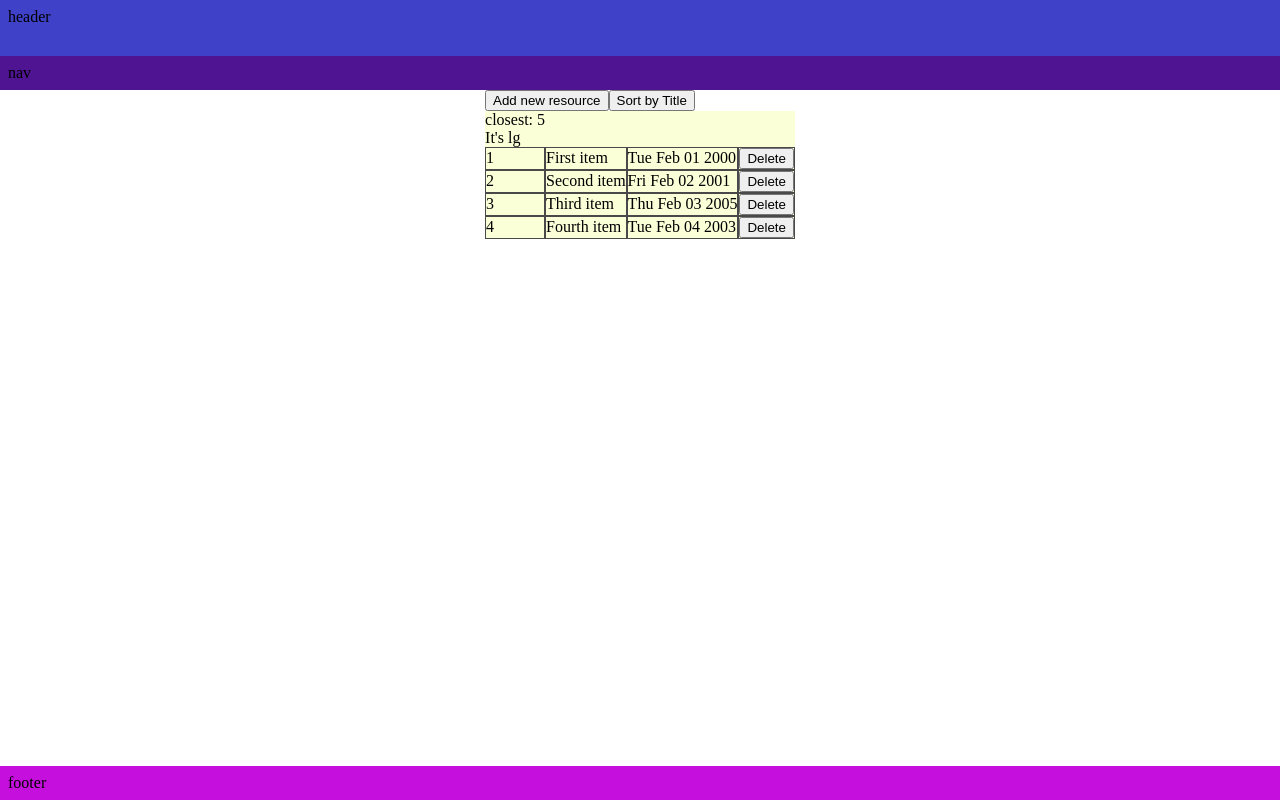
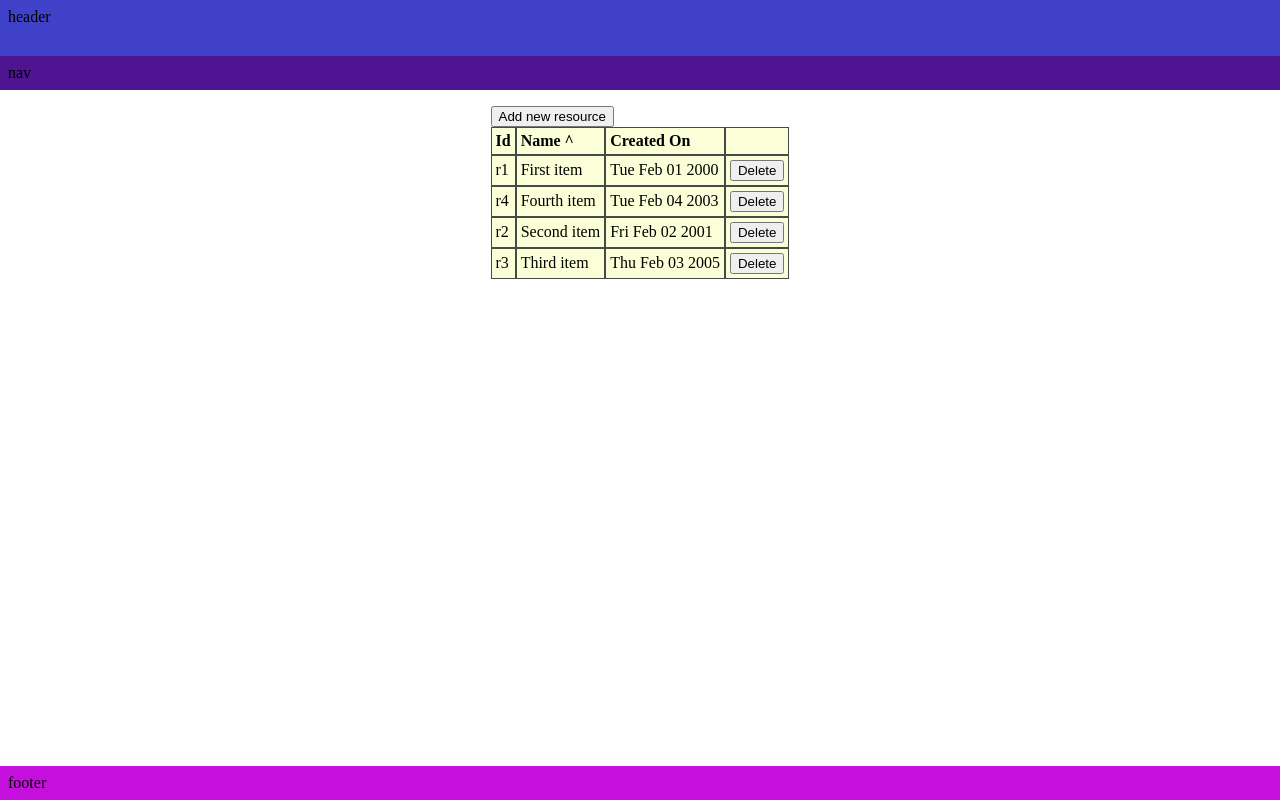
Before and after one commit to Swazimodo/react-table-test, a React (Create React App) app: page / in a window 1280 px wide. Built offline with nearby package versions, Linux system fonts and the light colour scheme.

Commit message:
feat: table header (#2)
* fix: unnest table row

* feat: better dialog

---------

Co-authored-by: Swazimodo <swn@duck.com>

```diff
--- a/src/common/confirmation.tsx
+++ b/src/common/confirmation.tsx
@@ -1,4 +1,5 @@
 import { FC } from 'react';
+import styled from 'styled-components'
 
 interface MessageProps {
   title?: string;
@@ -8,10 +9,39 @@ interface MessageProps {
 }
 
 export const ConfirmationModal: FC<MessageProps> = (props) => {
-  return <dialog>
-    {props.title && <div>{props.title}</div>}
-    <div>{props.message}</div>
-    <button onClick={props.onConfirm}>Yes</button>
-    <button onClick={props.onCancel}>Cancel</button>
-  </dialog>
+  return <CenterPointDiv>
+    <PopoverDialog open>
+      {props.title && <div>{props.title}</div>}
+      <MessageDiv>{props.message}</MessageDiv>
+      <div>
+        <button onClick={props.onConfirm}>Yes</button>
+        <button onClick={props.onCancel}>Cancel</button>
+      </div>
+    </PopoverDialog>
+  </CenterPointDiv>
 }
+
+const CenterPointDiv = styled.div`
+  position: absolute;
+  top: 0;
+  bottom: 0;
+  right: 0;
+  left: 0;
+  background-color: rgba(0,0,0,0.25);
+  display: flex;
+  flex-direction: column;
+  justify-content: center;
+`
+const PopoverDialog = styled.dialog`
+  width: 300px;
+  height: 200px;
+  padding: 16px;
+  border: 2px solid #494949;
+
+  display: flex;
+  flex-direction: column;
+`
+
+const MessageDiv = styled.div`
+  flex-grow: 1;
+`
--- a/src/layout/page.tsx
+++ b/src/layout/page.tsx
@@ -36,5 +36,5 @@ const PageDiv = styled.div`
 const ContentMain = styled.main`
   flex-grow: 1;
   max-width: 1200px;
-  margin: 0 auto;
+  margin: 16px auto;
 `
--- a/src/resourceTable/table.tsx
+++ b/src/resourceTable/table.tsx
@@ -1,16 +1,16 @@
 import { FC, useCallback, useState } from 'react';
 import styled from 'styled-components'
 
-import { ResourceTableRow, ResourceDetails } from 'resourceTable/tableRow'
+import { ResourceTableRow } from 'resourceTable/tableRow'
+import { ResourceDetails } from 'resourceTable/tableRowState'
 import { useResourceTableData } from './tableState';
 import { deviceSizes } from 'styles/global'
-import { TableHeader } from './tableHeader';
+import { TableHeaderRow } from './tableHeader';
 
 export const ResourceTable: FC = () => {
-  const { resources, handleAddRow, handleDeleteRow, setSortOrder } = useResourceTableData()
+  const { resources, sortColumn, sortDirection, isLoading, handleAddRow, handleDeleteRow, handleSortChange } = useResourceTableData()
   const [isAddingRow, setIsAddingRow] = useState(false)
 
-  const handleSortByTitle = useCallback(() => setSortOrder('title'), [setSortOrder])
   const handleShowNewRow = useCallback(() => setIsAddingRow(true), [])
   const handleSaveNewRow = useCallback((resource: ResourceDetails) => {
     setIsAddingRow(false)
@@ -18,13 +18,14 @@ export const ResourceTable: FC = () => {
   }, [handleAddRow])
 
   return <section>
+    {isLoading && <>loading gif!!</>}
+    {!isLoading && <div>
       <button onClick={handleShowNewRow}>Add new resource</button>
-    <button onClick={handleSortByTitle}>Sort by Title</button>
       <TableDiv>
-      <TableHeader
-        sortColumn='id'
-        sortDirection='asc'
-        onSortChange={() => { }}
+        <TableHeaderRow
+          sortColumn={sortColumn}
+          sortDirection={sortDirection}
+          onSortChange={handleSortChange}
         />
         {resources.map((r, i) => <ResourceTableRow
           details={r}
@@ -34,6 +35,7 @@ export const ResourceTable: FC = () => {
         />)}
         {isAddingRow && <ResourceTableRow onSaveRow={handleSaveNewRow} onDeleteRow={handleDeleteRow} />}
       </TableDiv>
+    </div>}
   </section>
 }
 
--- a/src/resourceTable/tableHeader.tsx
+++ b/src/resourceTable/tableHeader.tsx
@@ -1,8 +1,9 @@
-import { useMediaQuery, MediaSizes, useClosestMedia } from "common/mediaHooks"
-import { FC } from "react"
+import { FC, useCallback } from "react"
+import styled from 'styled-components'
 
-type SortColumn = 'title' | 'id' | 'createdOn'
-type SortDirection = 'asc' | 'desc'
+import { useMediaQuery, MediaSizes } from "common/mediaHooks"
+import { RowDiv, TableCellDiv } from 'resourceTable/tableRow'
+import { SortColumn, SortDirection } from 'resourceTable/tableState'
 
 interface TableHeaderProps {
   sortColumn: SortColumn
@@ -10,11 +11,71 @@ interface TableHeaderProps {
   onSortChange: (sortColumn: SortColumn, sortDirection: SortDirection) => void
 }
 
-export const TableHeader: FC<TableHeaderProps> = (props) => {
-  const closest = useClosestMedia();
-  const query = useMediaQuery(MediaSizes.lg);
-  return <div>
-    closest: {closest}
-    {query && <div>It's lg</div>}
-  </div>
+export const TableHeaderRow: FC<TableHeaderProps> = (props) => {
+  const query = useMediaQuery(MediaSizes.sm);
+
+  // hide the header on mobile
+  if (!query) {
+    return null;
+  }
+
+  return <RowDiv>
+    <TableHeaderCell
+      selectedSortColumn={props.sortColumn}
+      sortColumn={'id'}
+      sortDirection={props.sortDirection}
+      onHeaderCellClick={props.onSortChange}
+    >Id</TableHeaderCell>
+    <TableHeaderCell
+      selectedSortColumn={props.sortColumn}
+      sortColumn={'title'}
+      sortDirection={props.sortDirection}
+      onHeaderCellClick={props.onSortChange}
+    >Name</TableHeaderCell>
+    <TableHeaderCell
+      selectedSortColumn={props.sortColumn}
+      sortColumn={'createdOn'}
+      sortDirection={props.sortDirection}
+      onHeaderCellClick={props.onSortChange}
+    >Created On</TableHeaderCell>
+    <TableCellDiv />
+  </RowDiv>
 }
+
+interface TableHeaderCellProps {
+  selectedSortColumn: SortColumn
+  sortColumn: SortColumn
+  sortDirection: SortDirection
+  onHeaderCellClick: (sortColumn: SortColumn, sortDirection: SortDirection) => void
+  children?: React.ReactNode
+}
+
+const TableHeaderCell: FC<TableHeaderCellProps> = (props) => {
+  const {
+    selectedSortColumn,
+    sortColumn,
+    sortDirection,
+    onHeaderCellClick,
+    children
+  } = props
+
+  const isSelectedSort = selectedSortColumn === sortColumn
+  const handleClick = useCallback(() => {
+    if (!isSelectedSort || (sortDirection === 'desc')) {
+      onHeaderCellClick(sortColumn, 'asc')
+    } else {
+      onHeaderCellClick(sortColumn, 'desc')
+    }
+  }, [onHeaderCellClick, sortColumn, sortDirection, isSelectedSort])
+
+  return <TableHeaderCellDiv onClick={handleClick}>
+    {children}
+    {(isSelectedSort && sortDirection === 'asc') && " ^"}
+    {(isSelectedSort && sortDirection === 'desc') && " v"}
+  </TableHeaderCellDiv>
+}
+
+const TableHeaderCellDiv = styled(TableCellDiv)`
+  cursor: pointer;
+  font-weight: bold;
+`
--- a/src/resourceTable/tableRow/tableRow.tsx
+++ b/src/resourceTable/tableRow.tsx
@@ -1,9 +1,9 @@
 import { FC, useState } from 'react';
 import styled from 'styled-components'
 
+import { deviceSizes } from 'styles/global'
 import { ConfirmationModal } from 'common/confirmation'
-import { useResourceTableRow, ResourceDetails } from 'resourceTable/tableRow/tableRowState'
-import { deviceSizes } from 'styles/global'
+import { useResourceTableRow, ResourceDetails } from 'resourceTable/tableRowState'
 
 interface ResourceTableRowProps {
   details?: ResourceDetails
@@ -39,7 +39,7 @@ export const ResourceTableRow: FC<ResourceTableRowProps> = (props) => {
     return [
       <TableCellDiv key={1}>{row?.id}</TableCellDiv>,
       <TableCellDiv key={2}>
-        <input value={row?.nameField.value ?? ''} onChange={row?.nameField.handleChange} />
+        <input autoFocus value={row?.nameField.value ?? ''} onChange={row?.nameField.handleChange} />
       </TableCellDiv>,
       <TableCellDiv key={3}>{row.createdOn?.toDateString()}</TableCellDiv>,
       <TableCellDiv key={4}>
@@ -88,9 +88,7 @@ const RowWrapper: FC<RowWrapperProps> = (props) => {
   return <Wrapper>{props.children}</Wrapper>;
 }
 
-const RowDiv = styled.div`
-  background-color: transparent;
-
+export const RowDiv = styled.div`
   @media ${deviceSizes.mobileL} {
     display: table-row;
   }
@@ -104,8 +102,9 @@ const NewRowDiv = styled(RowDiv)`
   background-color: #a4b69f;
 `
 
-const TableCellDiv = styled.div`
+export const TableCellDiv = styled.div`
   border: 1px solid #494949;
+  padding: 4px;
 
   @media ${deviceSizes.mobileL} {
     display: table-cell;
--- a/src/resourceTable/tableRow/index.ts
+++ /dev/null
@@ -1,2 +0,0 @@
-export { ResourceTableRow } from 'resourceTable/tableRow/tableRow';
-export type { ResourceDetails } from 'resourceTable/tableRow/tableRowState'
--- a/src/resourceTable/tableRow/tableRowState.tsx
+++ b/src/resourceTable/tableRowState.tsx
@@ -29,7 +29,7 @@ export const useResourceTableRow = (initialState?: ResourceDetails) => {
         }
 
         const savedResourceDetails: ResourceDetails = {
-          id: id ?? Math.floor(Math.random() * 100000).toString(),
+          id: id ?? `r${Math.floor(Math.random() * 100000)}`,
           name: nameField.value,
           createdOn: createdOn ?? new Date()
         }
--- a/src/resourceTable/tableState.tsx
+++ b/src/resourceTable/tableState.tsx
@@ -1,14 +1,30 @@
 import { useCallback, useMemo, useState } from 'react';
 
 import { willSucceed } from 'common/mockApiCalls'
-import { ResourceDetails } from 'resourceTable/tableRow'
+import { ResourceDetails } from 'resourceTable/tableRowState'
 import { sortByText, sortByValue } from 'common/sort';
+
+export type SortColumn = 'title' | 'id' | 'createdOn'
+export type SortDirection = 'asc' | 'desc'
 
 export const useResourceTableData = () => {
   const [resources, setResources] = useState<ResourceDetails[]>([]);
-  const [sortOrder, setSortOrder] = useState<SortTypes>('id')
-  useMemo(() => loadData().then((data) => setResources(data)), []);
-  const sortedResouces = useMemo(() => applySort(resources, sortOrder), [resources, sortOrder]);
+  const [sortColumn, setSortColumn] = useState<SortColumn>('title')
+  const [sortDirection, setSortDirection] = useState<SortDirection>('asc')
+  const [isLoading, setIsLoading] = useState(true)
+
+  useMemo(() => loadData().then((data) => {
+    setResources(applySort(data, 'title', 'asc'))
+    setSortColumn('title')
+    setSortDirection('asc')
+    setIsLoading(false)
+  }), []);
+
+  const handleSortChange = useCallback((sortColumn: SortColumn, sortDirection: SortDirection) => {
+    setSortColumn(sortColumn)
+    setSortDirection(sortDirection)
+    setResources(applySort([...resources], sortColumn, sortDirection))
+  }, [resources, setSortColumn, setSortDirection])
 
   const handleDeleteRow = useCallback((id: string) => {
     setResources(resources.filter((r) => r.id !== id))
@@ -19,44 +35,46 @@ export const useResourceTableData = () => {
   }, [resources])
 
   return {
-    resources: sortedResouces,
+    resources,
+    sortColumn,
+    sortDirection,
+    isLoading,
     handleDeleteRow,
     handleAddRow,
-    setSortOrder
+    handleSortChange
   }
 }
 
 const loadData: () => Promise<ResourceDetails[]> = () => {
   return willSucceed()
     .then(() => [{
-      id: "1",
+      id: "r1",
       name: "First item",
       createdOn: new Date('2000-02-01')
     }, {
-      id: "2",
+      id: "r2",
       name: "Second item",
       createdOn: new Date('2001-02-02')
     }, {
-      id: "3",
+      id: "r3",
       name: "Third item",
       createdOn: new Date('2005-02-03')
     }, {
-      id: "4",
+      id: "r4",
       name: "Fourth item",
       createdOn: new Date('2003-02-04')
     }])
 }
 
-type SortTypes = 'id' | 'title' | 'date'
-
-const applySort = (resources: ResourceDetails[], sortOrder: SortTypes) => {
+const applySort = (resources: ResourceDetails[], sortOrder: SortColumn, sortDirection: SortDirection) => {
+  const order = sortDirection === 'asc' ? 1 : -1
   if (sortOrder === 'title') {
-    return resources.sort((a, b) => sortByText(a.name, b.name))
+    return resources.sort((a, b) => sortByText(a.name, b.name) * order)
   }
-  else if (sortOrder === 'date') {
-    return resources.sort((a, b) => sortByValue(a.createdOn, b.createdOn))
+  else if (sortOrder === 'createdOn') {
+    return resources.sort((a, b) => sortByValue(a.createdOn, b.createdOn) * order)
   }
   else {
-    return resources.sort((a, b) => sortByText(a.id, b.id))
+    return resources.sort((a, b) => sortByText(a.id, b.id) * order)
   }
 }
```
Lines whose indentation alone changed are shown as unchanged.
